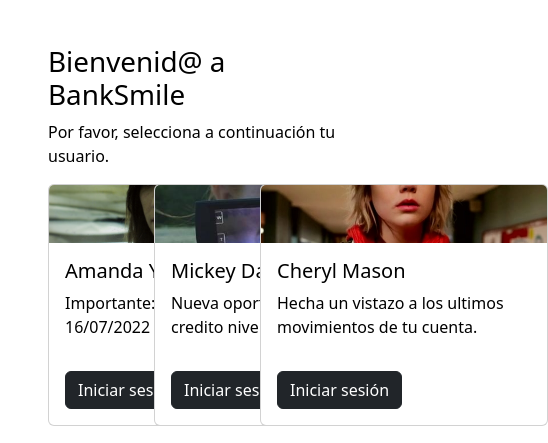
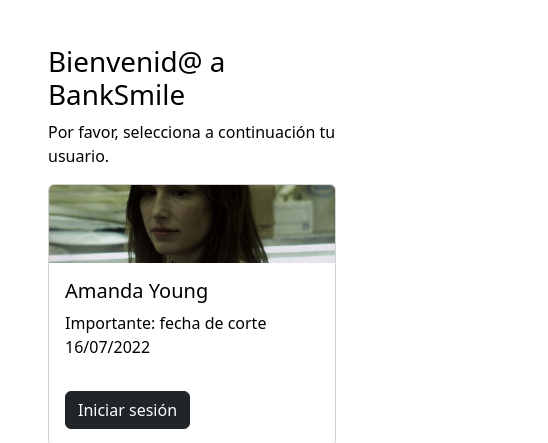
Before and after one commit to Cris-Rub/proyectoFinal-INTRO-JS, a plain HTML site: page index.html in a window 390 px wide. Shown: the part 60-503 px from the top of the page, 548 px wide, since content can reach past the window. Drawn offline with nearby package versions, Linux system fonts and the light colour scheme.

Commit message:
Proyecto terminado responsive

```diff
--- a/index.html
+++ b/index.html
@@ -74,7 +74,7 @@
             <h1>Bienvenid@ a BankSmile</h1>
             <p>Por favor, selecciona a continuación tu usuario.</p>
             <div class="row">
-                <div class="col-4">
+                <div class="col-12 col-md-6 col-lg-4">
                     <div class="card" style="width: 18rem;">
                         <img src="./users/user1.png" class="card-img-top" alt="...">
                         <div class="card-body">
@@ -82,7 +82,6 @@
                           <p class="card-text">Importante: fecha de corte 16/07/2022</p>
                         </div>
                         <div class="card-body">
-                          <!-- <a href="./pages/login.html" class="btn btn-dark" id="user1" role="button">Iniciar sesión</a> -->
                           <button type="button" class="btn btn-dark" data-bs-toggle="modal" data-bs-target="#exampleModal" id="user1">
                             Iniciar sesión
                           </button>
@@ -90,7 +89,7 @@
                         </div>
                     </div>
                 </div>
-                <div class="col-4">
+                <div class="col-12 col-md-6 col-lg-4">
                     <div class="card" style="width: 18rem;">
                         <img src="./users/user2.jpg" class="card-img-top" alt="...">
                         <div class="card-body">
@@ -98,14 +97,13 @@
                           <p class="card-text">Nueva oportunidad: tarjeta de credito nivel 3.</p>
                         </div>
                         <div class="card-body">
-                          <!-- <a href="./pages/login.html" class="btn btn-dark" role="button" id="user2">Iniciar sesión</a> -->
                           <button type="button" class="btn btn-dark" data-bs-toggle="modal" data-bs-target="#exampleModal" id="user2">
                             Iniciar sesión
                           </button>
                         </div>
                     </div>
                 </div>
-                <div class="col-4">
+                <div class="col-12 col-md-6 col-lg-4">
                     <div class="card" style="width: 18rem;">
                         <img src="./users/user3.jpg" class="card-img-top" alt="...">
                         <div class="card-body">
@@ -113,7 +111,6 @@
                           <p class="card-text">Hecha un vistazo a los ultimos movimientos de tu cuenta.</p>
                         </div>
                         <div class="card-body">
-                          <!-- <a href="./pages/login.html" class="btn btn-dark" role="button" id="user3">Iniciar sesión</a> -->
                           <button type="button" class="btn btn-dark" data-bs-toggle="modal" data-bs-target="#exampleModal" id="user3">
                             Iniciar sesión
                           </button>
@@ -130,7 +127,6 @@
                   </div>
                   <div class="modal-body">
                     <form id="form-user">
-                      <!-- <h5>Datos de inicio</h5> -->
                       <h5 id="userName"></h5>
                       <a href="../index.html" id="emailHelp" class="form-text">¿No eres tu?</a>
                       <div class="mb-3">
--- a/styles/styles.css
+++ b/styles/styles.css
@@ -1,5 +1,5 @@
 .card-img-top {
     width: 100%;
-    height: 15vw;
+    height: 20vw;
     object-fit: cover;
 }
```
Also changed, not shown: pages/user.html (+3 -3 lines).
